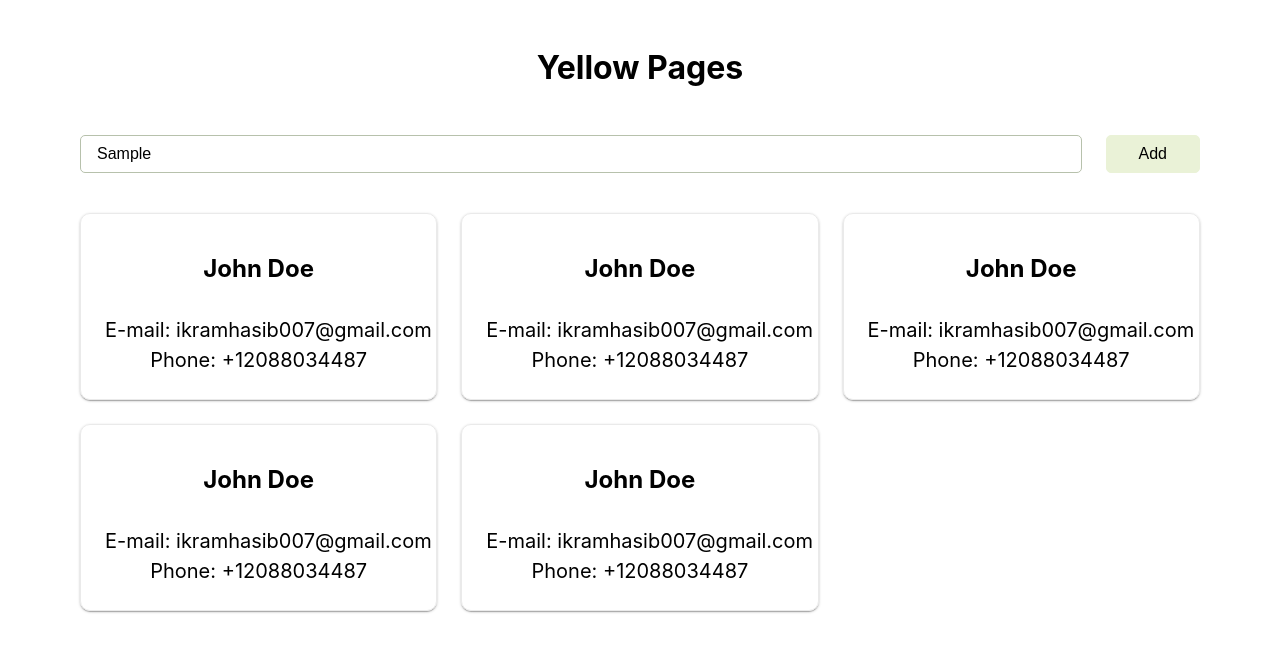
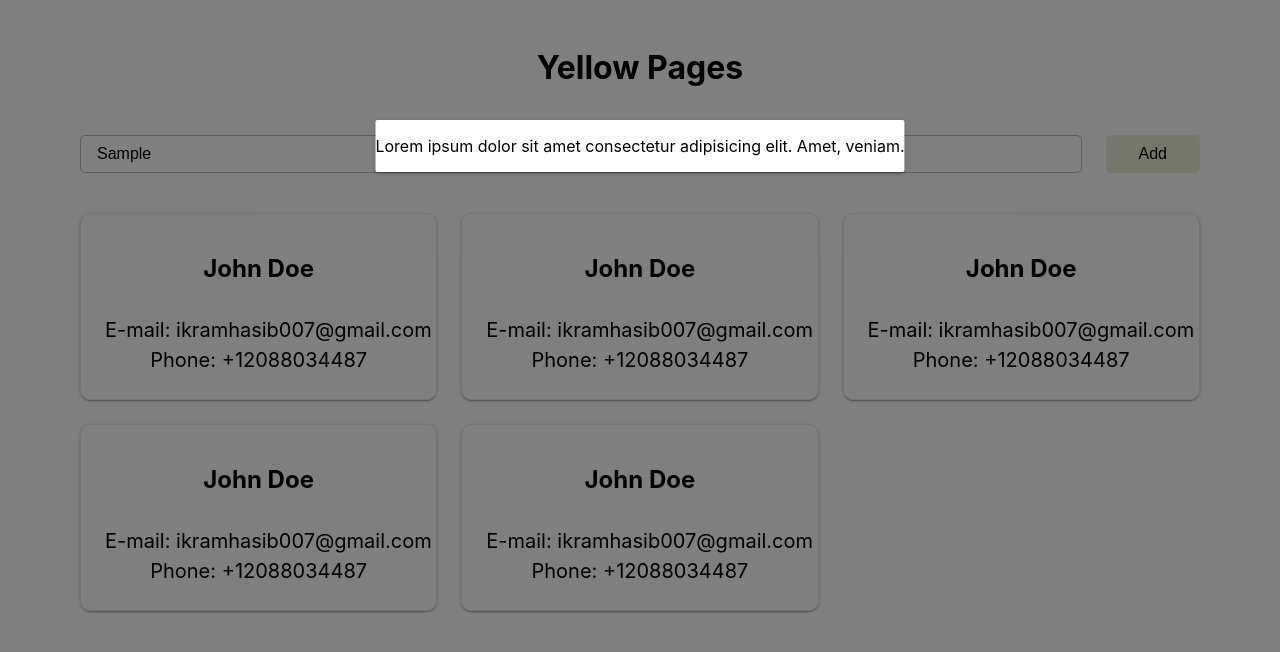
Before and after one commit to ikramhasib007/assignment-webnation, a Next.js app: page / in a window 1280 px wide. Both pictures are taken after typing "Sample" into the empty fields and a click on the button "Add". Shown: the top 652 px of the page. Built offline with nearby package versions, Linux system fonts and the light colour scheme; what @badrap/bar-of-progress would draw is missing.

Commit message:
modal added

```diff
--- a/pages/index.js
+++ b/pages/index.js
@@ -1,7 +1,11 @@
 import Head from 'next/head'
+import { useState } from 'react'
+import Modal from '../src/components/Modal'
 import styles from '../styles/Home.module.css'
 
 function HomePage() {
+  const [open, setOpen] = useState(false)
+
   return (
     <>
       <Head>
@@ -13,8 +17,18 @@ function HomePage() {
         </header>
 
         <section className={styles.searchContainer}>
-          <input type="search" placeholder='search...' name="search" id="search" />
-          <button type="button">Add</button>
+          <input
+            type="search"
+            name="search"
+            id="search"
+            placeholder='search...'
+          />
+          <button
+            type="button"
+            onClick={() => setOpen(true)}
+          >
+            Add
+          </button>
         </section>
 
         <main className={styles.main}>
@@ -49,6 +63,13 @@ function HomePage() {
           </div>
         </main>
       </div>
+
+      <Modal
+        open={open}
+        onClose={() => setOpen(false)}
+      >
+        <p>Lorem ipsum dolor sit amet consectetur adipisicing elit. Amet, veniam.</p>
+      </Modal>
     </>
   )
 }
--- /dev/null
+++ b/src/components/Modal.js
@@ -0,0 +1,38 @@
+import PropTypes from 'prop-types'
+import { useEffect } from 'react'
+import styles from '../../styles/Modal.module.css'
+
+function Modal({ open, onClose, children }) {
+
+  useEffect(() => {
+    const close = (e) => {
+      if(e.keyCode === 27){
+        onClose()
+      }
+    }
+    window.addEventListener('keydown', close)
+    return () => window.removeEventListener('keydown', close)
+  },[onClose])
+
+  if(!open) return null;
+
+  return (
+    <div className={styles.modal}>
+      <div className={styles.modalDialog}>
+        {children}
+      </div>
+    </div>
+  )
+}
+
+Modal.defaultProps = {
+  open: false,
+  onClose: () => {},
+}
+
+Modal.propTypes = {
+  open: PropTypes.bool.isRequired,
+  onClose: PropTypes.func.isRequired,
+}
+
+export default Modal
--- /dev/null
+++ b/styles/Modal.module.css
@@ -0,0 +1,50 @@
+.modal {
+  position: fixed;
+  top: 0;
+  left: 0;
+  right: 0;
+  bottom: 0;
+  background-color: rgba(0, 0, 0, 0.5);
+  z-index: 1000;
+  display: block;
+
+  -webkit-animation-name: modalOpen;
+	   -moz-animation-name: modalOpen;
+	     -o-animation-name: modalOpen;
+          animation-name: modalOpen;
+
+    -webkit-animation-duration: 0.3s;
+    -moz-animation-duration: 0.3s;
+      -o-animation-duration: 0.3s;
+        animation-duration: 0.3s;
+}
+
+.modal .modalDialog {
+  min-width: rem(300px);
+  background-color: #fff;
+  z-index: 1001;
+  display: flex;
+  position: absolute;
+  left: 50%;
+  margin-top: 15vh;
+
+  -webkit-transform: translateX(-50%);
+    -ms-transform: translateX(-50%);
+     -moz-transform: translateX(-50%);
+     -o-transform: translateX(-50%);
+      transform: translateX(-50%);
+
+  border-radius: 2px;
+  box-shadow: 0 1px 5px 0 rgba(0, 0, 0, 0.2),
+  0 3px 1px -2px rgba(0, 0, 0, 0.12),
+  0 2px 2px 0 rgba(0, 0, 0, 0.14)
+}
+
+@keyframes modalOpen {
+  from {
+    opacity: 0;
+  }
+  to {
+    opacity: 1;
+  }
+}
```
